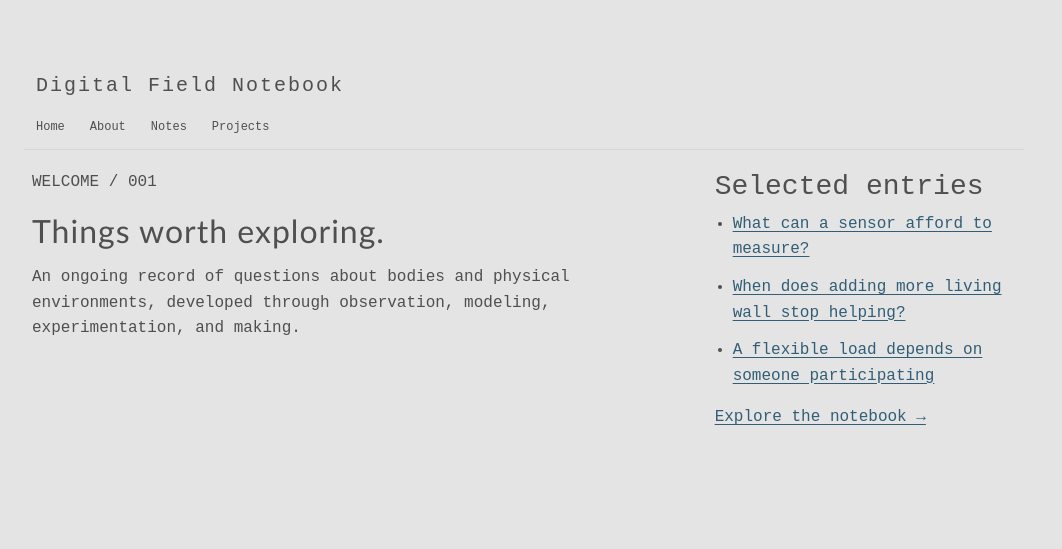
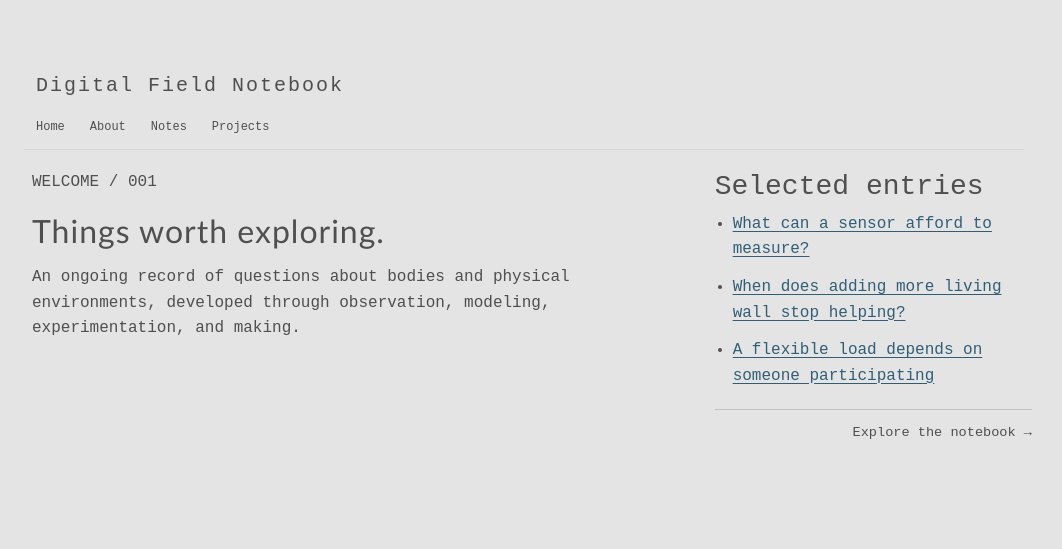
Before and after one commit to ru-jia/digital-field-notebook, a plain HTML site: page index.html in a window 1280 px wide. Shown: the whole page, without its empty margins (38-1100 px from the left). Drawn offline with nearby package versions, Linux system fonts and the light colour scheme.

Commit message:
changed explore notebook -> button on index page

```diff
--- a/styles.css
+++ b/styles.css
@@ -181,7 +181,19 @@ article {
 .notebook-footer { max-width: 80ch; padding: 28px 0; color: #59686e; line-height: 1.8; }
 .recent-notes { padding-left: 18px; }
 .recent-notes li { margin-bottom: 12px; }
-.recent-notes a, .all-notes { color: #315e76; text-underline-offset: 3px; }
+.recent-notes a { color: #315e76; text-underline-offset: 3px; }
+.all-notes {
+    display: block;
+    margin-top: 20px;
+    padding-top: 12px;
+    border-top: 1px solid #bfc5c7;
+    text-align: right;
+    color: #4f4f4f;
+    font-size: .85em;
+    text-decoration: none;
+}
+.all-notes:hover { color: #315e76; text-decoration: underline; text-underline-offset: 3px; }
+.all-notes:focus-visible { outline: 2px solid #315e76; outline-offset: 4px; }
 @media (max-width: 800px) { .note-filters { grid-template-columns: 1fr 1fr; } }
 @media (max-width: 600px) {
     .note-filters { grid-template-columns: 1fr; }
```
